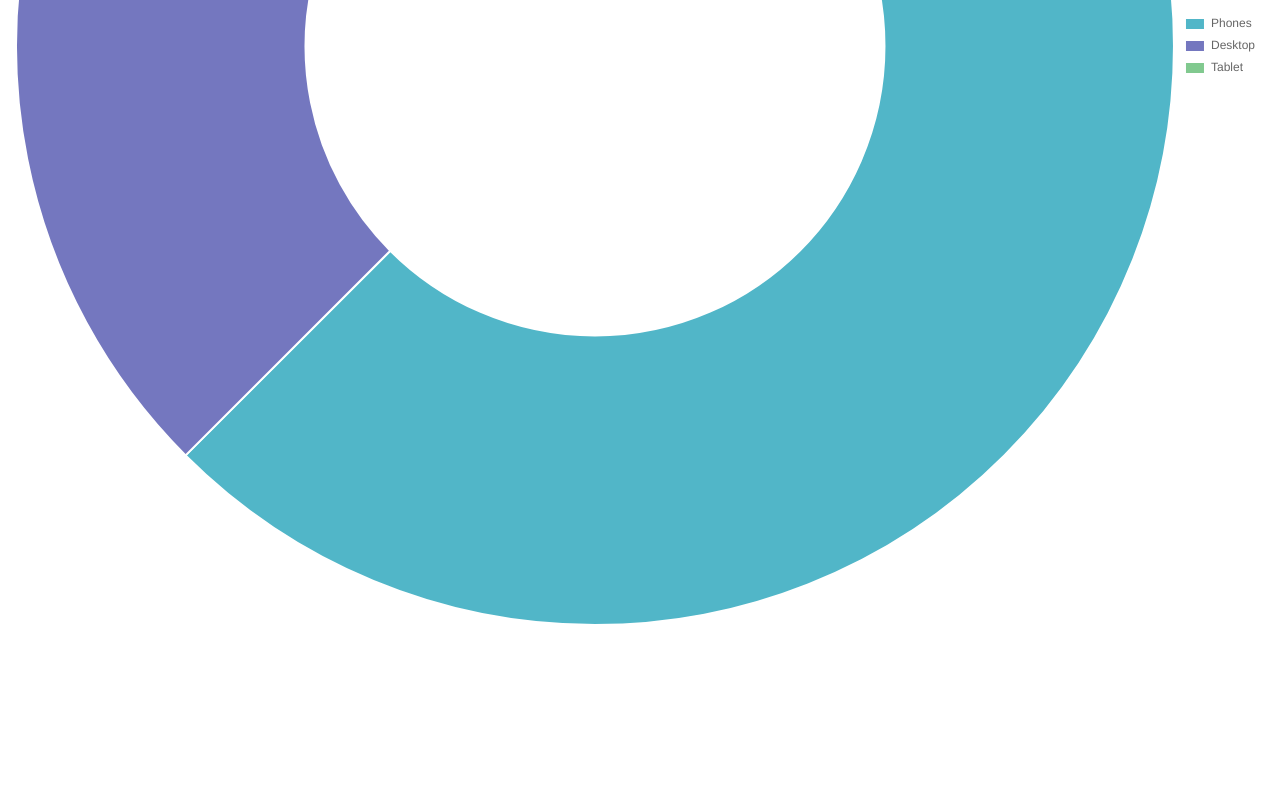
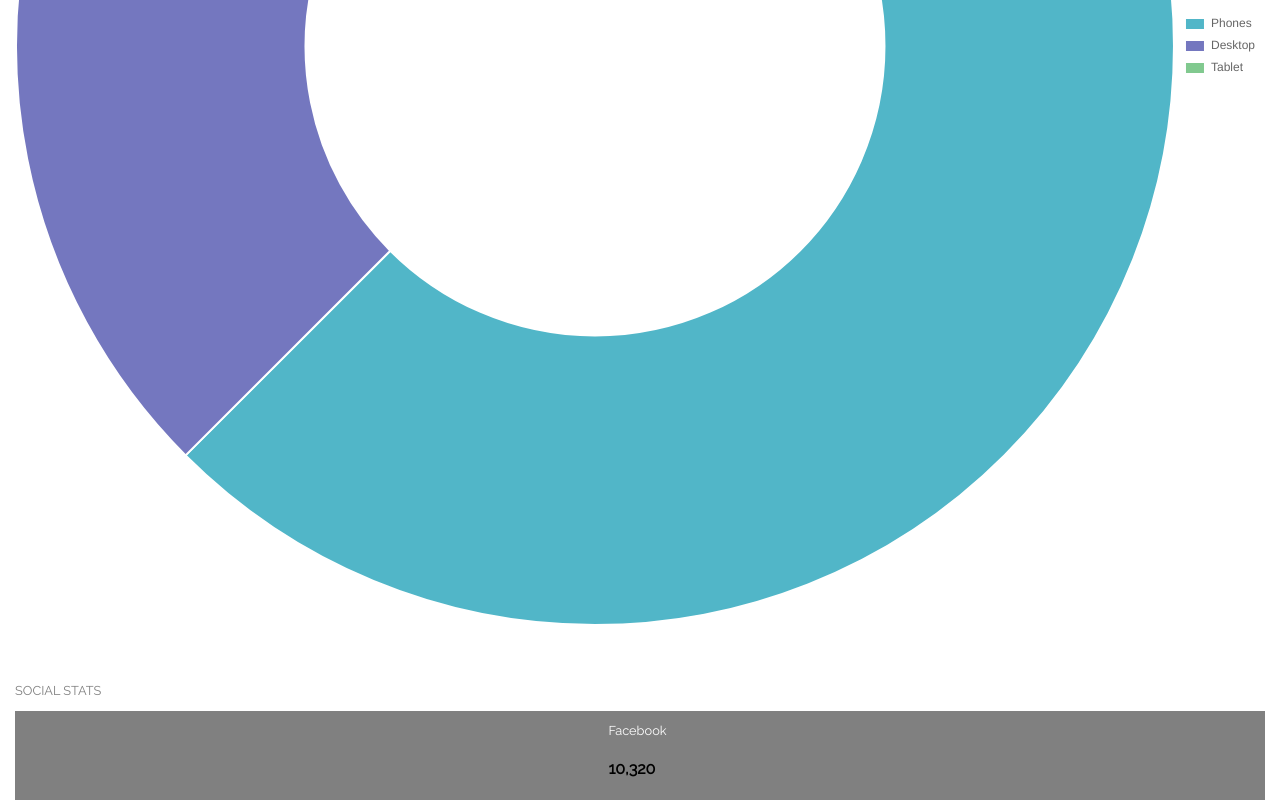
Before and after one commit to alpyalcinkaya/Techdegree-Project-7, a plain HTML site: page index.html in a window 1280 px wide. Shown: the part 1908-2708 px from the top of the page. Before the commit the page ends 2579 px from the top, so only its background shows below. Drawn offline with nearby package versions, Linux system fonts and the light colour scheme.

Commit message:
Add initial social card base

```diff
--- a/css/style.css
+++ b/css/style.css
@@ -121,7 +121,7 @@ main{
 
 /* Traffic section */
 
-#section-2, #section-3{
+#section-2, #section-3, #section-4{
     margin: 0 15px;
 }
 
@@ -147,9 +147,16 @@ h3{
     margin-right: 5px;
 }
 
-/* Daily Traffic & Mobile Users section*/
+/* Social Stats Section */
 
-#mobile-chart{
-    height: 300px;
+.cards-container{
+    display: flex;
+    flex-direction: column;
+}
 
+.social-card{
+    display: flex;
+    flex-direction: row;
+    background-color: grey;
+    justify-content: center;
 }
--- a/index.html
+++ b/index.html
@@ -63,10 +63,6 @@
                 </div>
             </div>
 
-        <!-- Divider line -->
-        <div class="vertical-divider">
-        </div>
-
         <!-- Alert Item -->
         <div class="alert">
             <h3 class="alert-text">Alert</h3>
@@ -92,7 +88,6 @@
         <section id="section-3">
             <div class="daily-traffic">
                 <h3 class="label-headline">DAILY TRAFFIC</h3>
-            </div>
                 <canvas id="daily-chart" width="400" height="400"></canvas>
             </div>
             <div class="mobile-stats">
@@ -102,9 +97,20 @@
         </section>
 
         <!-- Social Stats Section-->
-        <section id="social-stats">
-            <div class="social-cards">
-
+        <section id="section-4">
+            <h3 class="label-headline">SOCIAL STATS</h3>
+            <div class="cards-container">
+                <div class="social-card">
+                    <div class="social-color">
+                        <svg viewBox="0 0 24 24" xmlns="http://www.w3.org/2000/svg">
+                            <path d="M23.998 12c0-6.628-5.372-12-11.999-12C5.372 0 0 5.372 0 12c0 5.988 4.388 10.952 10.124 11.852v-8.384H7.078v-3.469h3.046V9.356c0-3.008 1.792-4.669 4.532-4.669 1.313 0 2.686.234 2.686.234v2.953H15.83c-1.49 0-1.955.925-1.955 1.874V12h3.328l-.532 3.469h-2.796v8.384c5.736-.9 10.124-5.864 10.124-11.853z"/>
+                        </svg>
+                    </div>
+                    <div class="social-info">
+                        <h3>Facebook</h3>
+                        <h4>10,320</h4>
+                    </div>
+                </div>
             </div>
         </section>
     </main>
```
